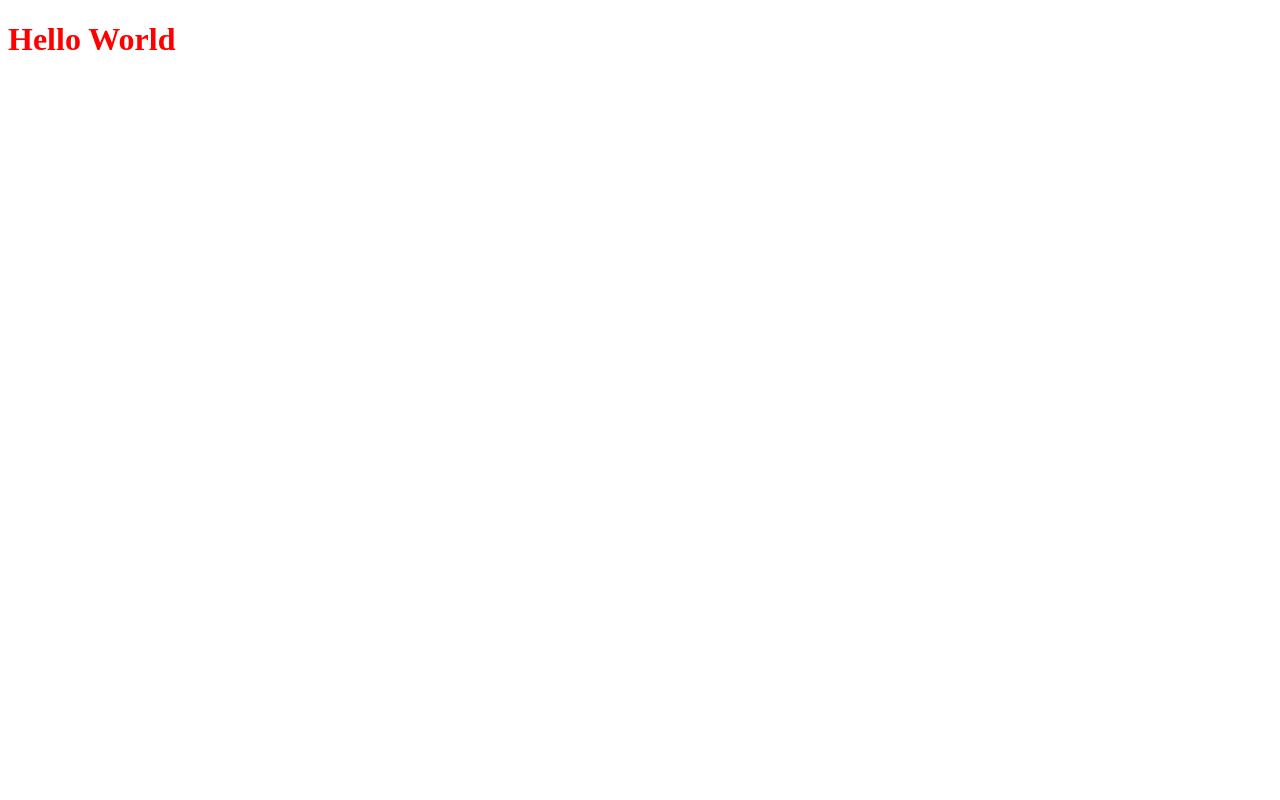
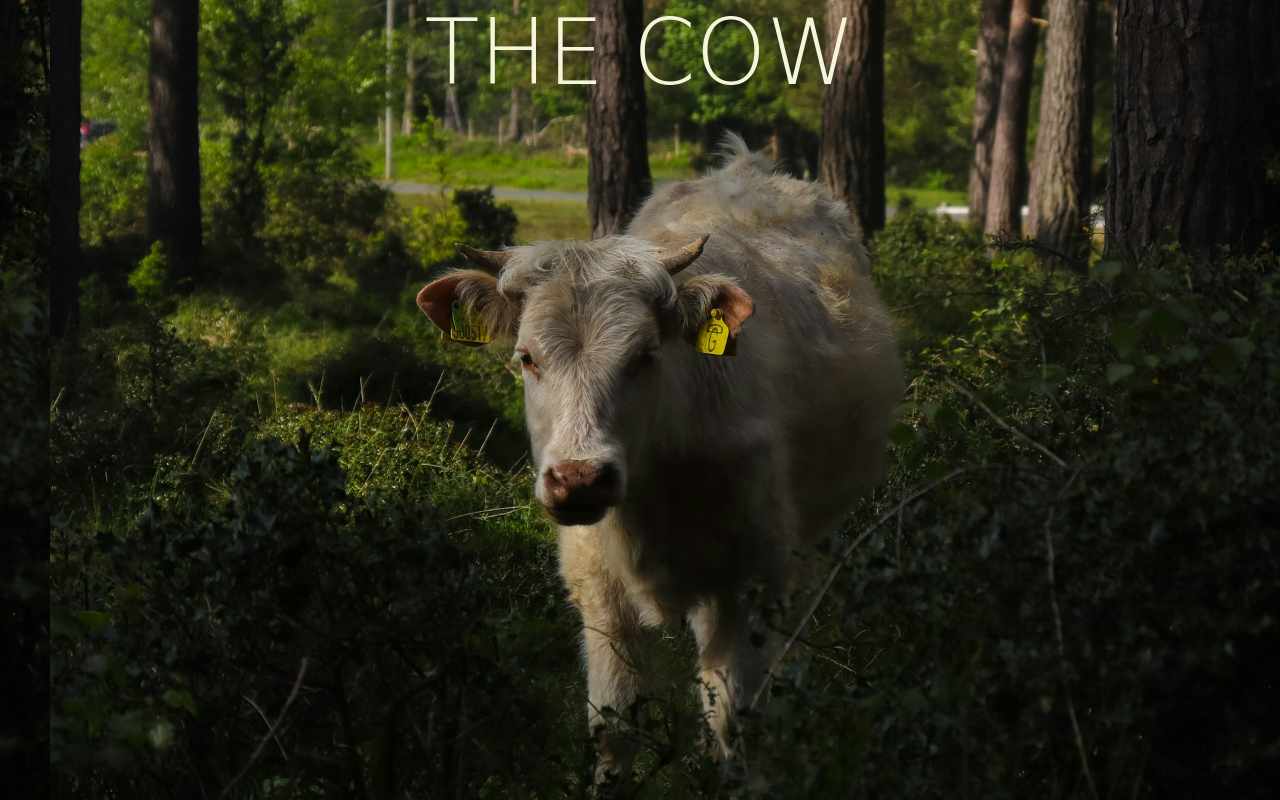
Before and after one commit to seemahdi/conceptual-html-css, a plain HTML site: page index.html in a window 1280 px wide. Drawn offline with Linux system fonts and the light colour scheme.

Commit message:
basic Font design

```diff
--- a/index.html
+++ b/index.html
@@ -7,6 +7,8 @@
     <link rel="stylesheet" href="styles/style.css">
 </head>
 <body>
-    <h1>Hello World</h1>
+  <div class="hero">
+    <h1>THE COW</h1>
+  </div>
 </body>
 </html>
--- a/styles/style.css
+++ b/styles/style.css
@@ -1,3 +1,21 @@
-h1{
-    color: red;
+
+*{
+
+    margin: 0;
+    padding: 0;
 }
+.hero{
+
+    background-image: url(../Images/cow.jpg);
+    background-size: cover;
+    background-position: 50px ;
+    height: 100vh;
+}
+.hero h1{
+    color: beige;
+    font-size: 90px;
+    text-align: center;
+    font-weight: 150;
+    font-family: cursive;
+
+}
```
Also changed, not shown: Images/cow.jpg (added).
